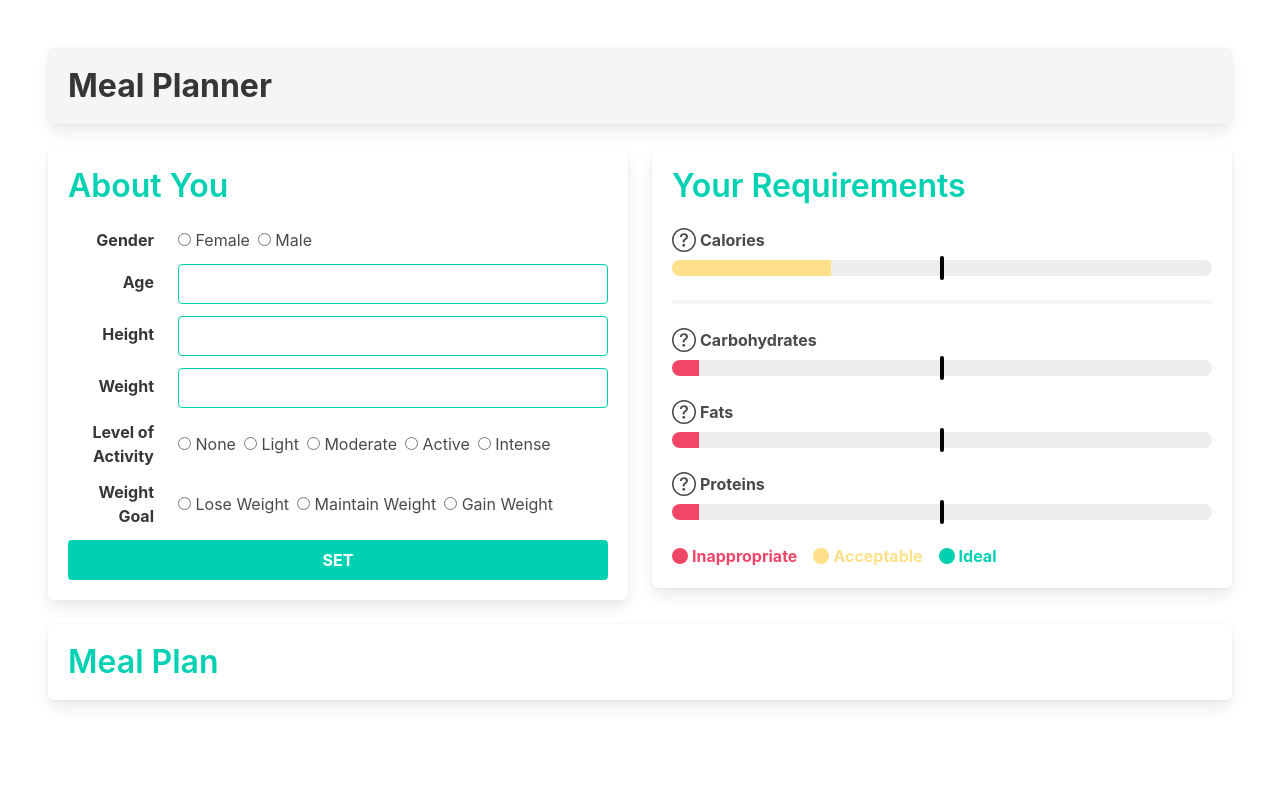
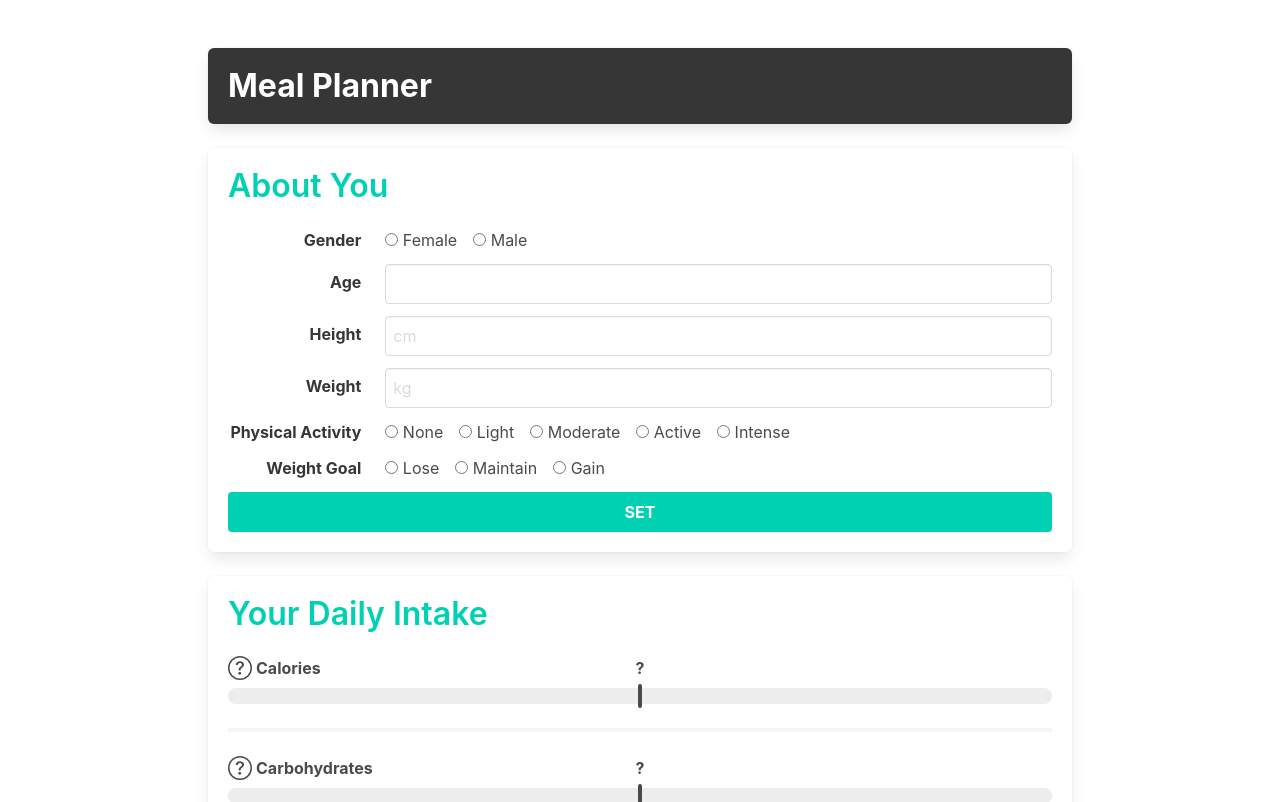
Before and after one commit to daniel-g-p/meal-planner, a Vue app: page / in a window 1280 px wide. Shown: the top 802 px of the page. Built offline with nearby package versions, Linux system fonts and the light colour scheme.

Commit message:
Validate form and set up smooth scrolling

```diff
--- a/src/App.vue
+++ b/src/App.vue
@@ -1,10 +1,12 @@
 <template>
-  <main class="section">
+  <main class="section container is-max-desktop">
     <base-header></base-header>
-    <div class="columns">
-      <user-form></user-form>
-      <nutrient-requirements></nutrient-requirements>
-    </div>
+    <user-form v-on:set-values="setValues"></user-form>
+    <nutrient-requirements
+      v-bind:calories-required="caloriesRequired"
+      v-bind:calories-actual="caloriesActual"
+      ref="myNutrientRequirements"
+    ></nutrient-requirements>
     <meal-list></meal-list>
   </main>
 </template>
@@ -23,6 +25,17 @@ export default {
     "nutrient-requirements": NutrientRequirements,
     "meal-list": MealList,
   },
+  data() {
+    return {
+      caloriesRequired: 0,
+      caloriesActual: 0,
+    };
+  },
+  methods: {
+    setValues(caloriesRequired) {
+      this.caloriesRequired = Math.round(caloriesRequired);
+    },
+  },
 };
 </script>
 
--- a/src/components/BaseHeader.vue
+++ b/src/components/BaseHeader.vue
@@ -1,6 +1,6 @@
 <template>
-  <header class="box has-background-light">
-    <h1 class="title has-text-dark has-text-weight-bold">Meal Planner</h1>
+  <header class="box has-background-dark">
+    <h1 class="title has-text-white has-text-weight-bold">Meal Planner</h1>
   </header>
 </template>
 
--- a/src/components/NutrientRequirements.vue
+++ b/src/components/NutrientRequirements.vue
@@ -1,22 +1,24 @@
 <template>
-  <section class="column">
-    <div class="box">
-      <h2 class="title has-text-primary">Your Requirements</h2>
+  <section class="box" ref="myNutrientRequirements" id="myNutrientRequirements">
+    <h2 class="title has-text-primary">Your Daily Intake</h2>
     <div class="container">
       <progress-bar
-          nutrientName="Calories"
-          v-bind:nutrientPercentage="caloriePercentage"
+        nutrient-name="Calories"
+        v-bind:nutrient-required="caloriesRequired"
+        v-bind:nutrient-actual="caloriesActual"
+        nutrient-unit="cal"
       ></progress-bar>
     </div>
     <div class="container pt-1 my-5 has-background-light"></div>
     <progress-bar
       v-for="nutrient in macronutrients"
       v-bind:key="nutrient.name"
-        v-bind:nutrientName="nutrient.name"
-        v-bind:nutrientPercentage="nutrient.percentage"
+      v-bind:nutrient-name="nutrient.name"
+      v-bind:nutrient-required="nutrient.required"
+      v-bind:nutrient-actual="nutrient.actual"
+      v-bind:nutrient-unit="nutrient.unit"
     ></progress-bar>
     <nutrient-legend></nutrient-legend>
-    </div>
   </section>
 </template>
 
@@ -29,15 +31,40 @@ export default {
     "progress-bar": ProgressBar,
     "nutrient-legend": NutrientLegend,
   },
+  props: {
+    caloriesRequired: Number,
+    caloriesActual: Number,
+  },
   data() {
     return {
       macronutrients: [
-        { name: "Carbohydrates", percentage: 0 },
-        { name: "Fats", percentage: 0 },
-        { name: "Proteins", percentage: 0 },
+        { name: "Carbohydrates", required: 0, actual: 0, unit: "g" },
+        { name: "Fats", required: 0, actual: 0, unit: "g" },
+        { name: "Proteins", required: 0, actual: 0, unit: "g" },
       ],
-      caloriePercentage: 59,
     };
+  },
+  methods: {
+    setNutrientRequirements(nutrientName, proportion) {
+      const nutrient = this.macronutrients.find(
+        (nutrient) => nutrient.name === nutrientName
+      );
+      nutrient.required = Math.round(this.caloriesRequired * proportion);
+    },
+  },
+  watch: {
+    caloriesRequired() {
+      this.$refs.myNutrientRequirements.scrollIntoView({ behavior: "smooth" });
+      this.setNutrientRequirements("Carbohydrates", 0.55);
+      this.setNutrientRequirements("Fats", 0.25);
+      this.setNutrientRequirements("Proteins", 0.2);
+    },
   },
 };
 </script>
+
+<style lang="scss" scoped>
+#myNutrientRequirements {
+  scroll-margin-top: 1rem;
+}
+</style>
--- a/src/components/ProgressBar.vue
+++ b/src/components/ProgressBar.vue
@@ -14,6 +14,9 @@
       <span class="has-text-weight-bold">{{ nutrientName }}</span>
     </span>
     <div class="my-progress-bar">
+      <div class="my-progress-bar__value is-size-6 has-text-weight-bold">
+        {{ progressBarLabel }}
+      </div>
       <progress
         class="progress"
         v-bind:class="progressBarClass"
@@ -28,12 +31,22 @@
 export default {
   props: {
     nutrientName: String,
-    nutrientPercentage: Number,
+    nutrientRequired: Number,
+    nutrientActual: Number,
+    nutrientUnit: String,
   },
   computed: {
     progressBarValue() {
-      let value = this.nutrientPercentage / 2;
-      return value > 5 ? value : 5;
+      if (!this.nutrientRequired) {
+        return 0;
+      }
+      const proportion = Math.round(
+        (100 * this.nutrientActual) / this.nutrientRequired
+      );
+      return proportion > 10 ? proportion / 2 : 5;
+    },
+    progressBarLabel() {
+      return this.nutrientRequired ? `${this.nutrientActual} / ${this.nutrientRequired} (${this.nutrientUnit})` : "?";
     },
     progressBarClass() {
       const difference = Math.abs(this.progressBarValue - 50);
@@ -55,7 +68,7 @@ export default {
   &::after {
     content: "";
     display: block;
-    background-color: black;
+    background-color: #4a4a4a;
     width: 4px;
     height: calc(100% + 8px);
     border-radius: 2px;
@@ -64,10 +77,16 @@ export default {
     left: 50%;
     transform: translate(-50%, -50%);
   }
+  &__value {
+    position: absolute;
+    left: 50%;
+    top: -2rem;
+    transform: translateX(-50%);
+  }
 }
 .my-help-icon {
   &:hover {
-    color: #00d1b2;
+    color: #b5b5b5;
     cursor: pointer;
   }
 }
--- a/src/components/UserForm.vue
+++ b/src/components/UserForm.vue
@@ -1,7 +1,11 @@
 <template>
-  <section class="column">
+  <section class="box" ref="myUserForm" id="myUserForm">
+    <div v-if="formError" class="notification">
+      <button class="delete" v-on:click="closeErrorMessage"></button>
+      Please fill in all form fields
+    </div>
     <form
-      class="box is-flex is-flex-direction-column"
+      class="is-flex is-flex-direction-column"
       v-on:submit.prevent="submit"
     >
       <h2 class="title has-text-primary">About You</h2>
@@ -12,12 +16,22 @@
         <div class="field-body">
           <div class="field is-flex is-align-items-center">
             <div class="control">
-              <label class="radio">
-                <input type="radio" name="gender" />
+              <label class="radio" v-bind:class="genderClass">
+                <input
+                  type="radio"
+                  name="gender"
+                  value="female"
+                  v-model="gender"
+                />
                 Female
               </label>
-              <label class="radio">
-                <input type="radio" name="gender" />
+              <label class="radio" v-bind:class="genderClass">
+                <input
+                  type="radio"
+                  name="gender"
+                  value="male"
+                  v-model="gender"
+                />
                 Male
               </label>
             </div>
@@ -31,7 +45,12 @@
         <div class="field-body">
           <div class="field">
             <p class="control">
-              <input class="input is-primary" type="number" />
+              <input
+                class="input"
+                v-bind:class="ageClass"
+                type="number"
+                v-model="age"
+              />
             </p>
           </div>
         </div>
@@ -41,9 +60,14 @@
           <label class="label">Height</label>
         </div>
         <div class="field-body">
-          <div class="field">
+          <div class="field my-unit-input my-unit-input--height">
             <p class="control">
-              <input class="input is-primary" type="number" />
+              <input
+                class="input"
+                v-bind:class="heightClass"
+                type="number"
+                v-model="height"
+              />
             </p>
           </div>
         </div>
@@ -53,38 +77,68 @@
           <label class="label">Weight</label>
         </div>
         <div class="field-body">
-          <div class="field">
+          <div class="field my-unit-input my-unit-input--weight">
             <p class="control">
-              <input class="input is-primary" type="number" />
+              <input
+                class="input"
+                v-bind:class="weightClass"
+                type="number"
+                v-model="weight"
+              />
             </p>
           </div>
         </div>
       </div>
       <div class="field is-horizontal">
         <div class="field-label is-normal pt-0">
-          <label class="label">Level of Activity</label>
+          <label class="label">Physical Activity</label>
         </div>
         <div class="field-body">
           <div class="field is-flex is-align-items-center">
             <div class="control">
-              <label class="radio">
-                <input type="radio" name="activity" />
+              <label class="radio" v-bind:class="activityClass">
+                <input
+                  type="radio"
+                  name="activity"
+                  value="none"
+                  v-model="activity"
+                />
                 None
               </label>
-              <label class="radio">
-                <input type="radio" name="activity" />
+              <label class="radio" v-bind:class="activityClass">
+                <input
+                  type="radio"
+                  name="activity"
+                  value="light"
+                  v-model="activity"
+                />
                 Light
               </label>
-              <label class="radio">
-                <input type="radio" name="activity" />
+              <label class="radio" v-bind:class="activityClass">
+                <input
+                  type="radio"
+                  name="activity"
+                  value="moderate"
+                  v-model="activity"
+                />
                 Moderate
               </label>
-              <label class="radio">
-                <input type="radio" name="activity" />
+              <label class="radio" v-bind:class="activityClass">
+                <input
+                  type="radio"
+                  name="activity"
+                  value="active"
+                  v-model="activity"
+                />
                 Active
               </label>
-              <label class="radio">
-                <input type="radio" name="activity" />
+              <label class="radio" v-bind:class="activityClass">
+                <input
+                  type="radio"
+                  name="activity"
+                  value="intense"
+                  v-model="activity"
+                />
                 Intense
               </label>
             </div>
@@ -98,17 +152,22 @@
         <div class="field-body">
           <div class="field is-flex is-align-items-center">
             <div class="control">
-              <label class="radio">
-                <input type="radio" name="goal" />
-                Lose Weight
+              <label class="radio" v-bind:class="goalClass">
+                <input type="radio" name="goal" value="lose" v-model="goal" />
+                Lose
               </label>
-              <label class="radio">
-                <input type="radio" name="goal" />
-                Maintain Weight
+              <label class="radio" v-bind:class="goalClass">
+                <input
+                  type="radio"
+                  name="goal"
+                  value="maintain"
+                  v-model="goal"
+                />
+                Maintain
               </label>
-              <label class="radio">
-                <input type="radio" name="goal" />
-                Gain Weight
+              <label class="radio" v-bind:class="goalClass">
+                <input type="radio" name="goal" value="gain" v-model="goal" />
+                Gain
               </label>
             </div>
           </div>
@@ -123,73 +182,173 @@
 
 <script>
 export default {
+  emits: ["set-values"],
   data() {
     return {
-      gender: "male",
-      age: 19,
-      height: 186,
-      weight: 75,
-      activity: "active",
-      goal: "maintain",
+      gender: "",
+      age: "",
+      height: "",
+      weight: "",
+      activity: "",
+      goal: "",
+      initialized: {
+        gender: false,
+        age: false,
+        height: false,
+        weight: false,
+        activity: false,
+        goal: false,
+      },
+      formError: false,
     };
+  },
+  computed: {
+    genderClass() {
+      return this.initialized.gender && !this.gender ? "has-text-danger" : "";
+    },
+    ageClass() {
+      return this.initialized.age && !this.age ? "is-danger" : "";
+    },
+    heightClass() {
+      return this.initialized.height && !this.height ? "is-danger" : "";
+    },
+    weightClass() {
+      return this.initialized.weight && !this.weight ? "is-danger" : "";
+    },
+    activityClass() {
+      return this.initialized.activity && !this.activity
+        ? "has-text-danger"
+        : "";
+    },
+    goalClass() {
+      return this.initialized.goal && !this.goal ? "has-text-danger" : "";
+    },
   },
   methods: {
     submit() {
-      let basalMetabolicRate;
-      switch (this.gender) {
+      if (
+        !this.gender ||
+        !this.age ||
+        !this.height ||
+        !this.weight ||
+        !this.activity ||
+        !this.goal
+      ) {
+        this.formError = true;
+        this.$refs.myUserForm.scrollIntoView({ behavior: "smooth" });
+        return;
+      }
+      this.closeErrorMessage();
+      const bmr = this.calculateBMR(this.gender);
+      const amr = this.calculateAMR(bmr, this.activity);
+      const caloricIntake = this.calculateCaloricIntake(amr, this.goal);
+      this.$emit("set-values", caloricIntake);
+    },
+    closeErrorMessage() {
+      this.formError = false;
+    },
+    calculateBMR(gender) {
+      switch (gender) {
         case "female":
-          basalMetabolicRate =
-            655.1 + 9.563 * this.weight + 1.85 * this.height + 4.676 * this.age;
-          break;
+          return 10 * this.weight + 6.25 * this.height - 5 * this.age - 161;
         case "male":
-          basalMetabolicRate =
-            66.47 +
-            13.75 * this.weight +
-            5.003 * this.height +
-            6.755 * this.age;
-          break;
+          return 10 * this.weight + 6.25 * this.height - 5 * this.age + 5;
         default:
-          basalMetabolicRate = undefined;
-          break;
+          return;
       }
-      let activeMetabolicRate;
-      switch (this.activity) {
+    },
+    calculateAMR(bmr, activityLevel) {
+      switch (activityLevel) {
         case "none":
-          activeMetabolicRate = basalMetabolicRate * 1.2;
-          break;
+          return bmr * 1.2;
         case "light":
-          activeMetabolicRate = basalMetabolicRate * 1.375;
-          break;
+          return bmr * 1.375;
         case "moderate":
-          activeMetabolicRate = basalMetabolicRate * 1.55;
-          break;
+          return bmr * 1.55;
         case "active":
-          activeMetabolicRate = basalMetabolicRate * 1.725;
-          break;
+          return bmr * 1.725;
         case "intense":
-          activeMetabolicRate = basalMetabolicRate * 1.9;
-          break;
+          return bmr * 1.9;
         default:
-          activeMetabolicRate = undefined;
-          break;
+          return;
       }
-      let caloricIntake;
-      switch (this.goal) {
+    },
+    calculateCaloricIntake(amr, weightGoal) {
+      switch (weightGoal) {
+        case "maintain":
+          return amr;
         case "lose":
-          caloricIntake = activeMetabolicRate * 0.9;
-          break;
-        case "maintain":
-          caloricIntake = activeMetabolicRate * 1;
-          break;
+          return amr * 0.9;
         case "gain":
-          caloricIntake = activeMetabolicRate * 1.1;
-          break;
+          return amr * 1.1;
         default:
-          caloricIntake = undefined;
-          break;
+          return;
       }
-      console.log(caloricIntake);
+    },
+  },
+  watch: {
+    gender() {
+      if (!this.initialized.gender) {
+        this.initialized.gender = true;
+      }
+    },
+    age() {
+      if (!this.initialized.age) {
+        this.initialized.age = true;
+      }
+    },
+    height() {
+      if (!this.initialized.height) {
+        this.initialized.height = true;
+      }
+    },
+    weight() {
+      if (!this.initialized.weight) {
+        this.initialized.weight = true;
+      }
+    },
+    activity() {
+      if (!this.initialized.activity) {
+        this.initialized.activity = true;
+      }
+    },
+    goal() {
+      if (!this.initialized.goal) {
+        this.initialized.goal = true;
+      }
     },
   },
 };
 </script>
+
+<style lang="scss" scoped>
+.radio {
+  & + .radio {
+    margin-left: 0;
+  }
+  &:not(:last-child) {
+    margin-right: 1rem;
+  }
+}
+.my-unit-input {
+  position: relative;
+  input {
+    padding-left: 2rem;
+  }
+  &::after {
+    position: absolute;
+    left: 0.5rem;
+    top: 0.5em;
+    color: #dbdbdb;
+  }
+  &--height::after {
+    content: "cm";
+  }
+  &--weight::after {
+    content: "kg";
+  }
+}
+#myUserForm {
+  scroll-margin-top: 1rem;
+}
+</style>
```
Also changed, not shown: models.txt. Lines whose indentation alone changed are shown as unchanged.
